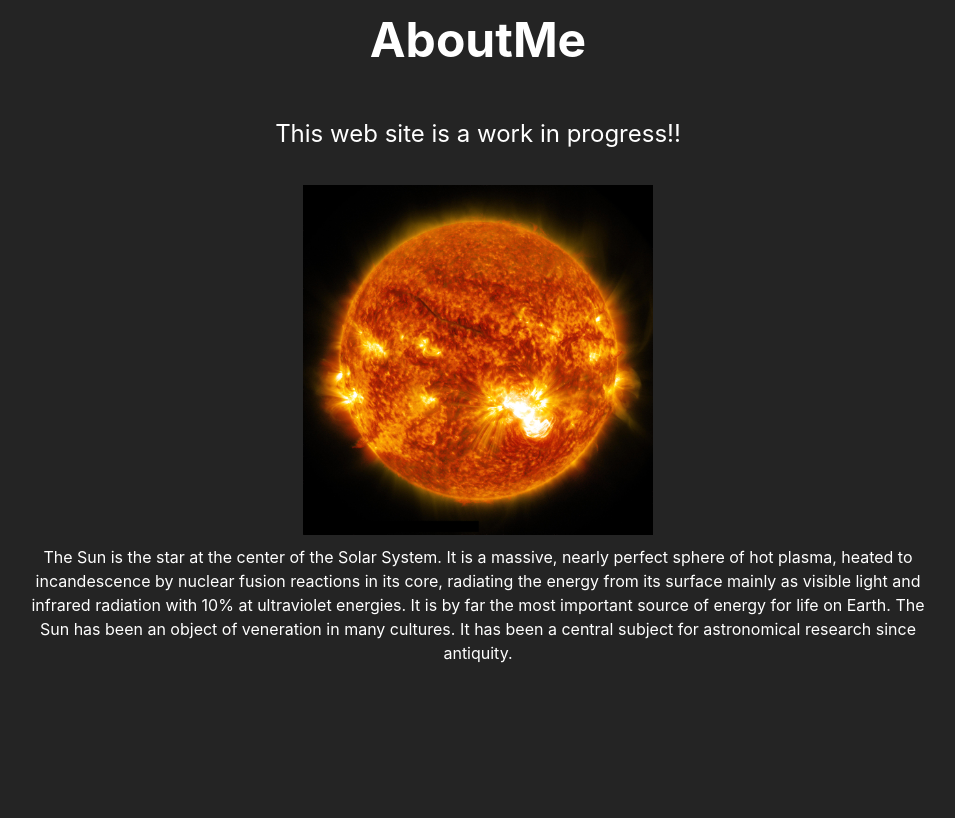
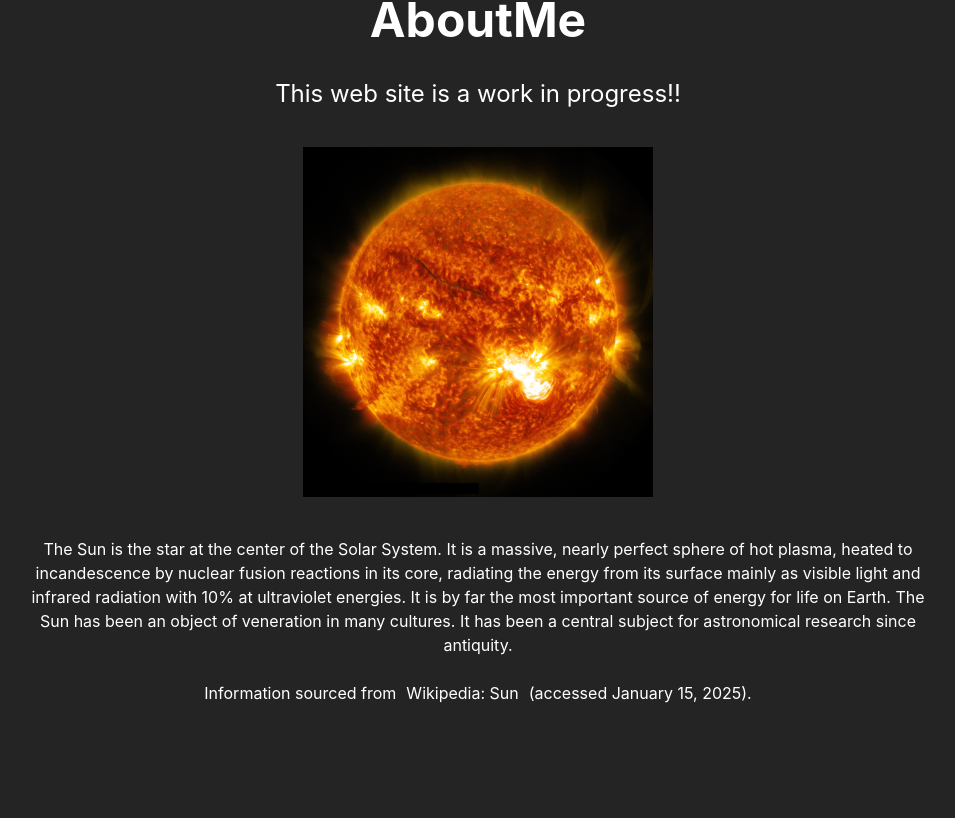
Before and after one commit to MaloSunce/ReactDemo, a React (Vite) app in the folder ReactDemo/: page / in a window 1280 px wide. Shown: the part 836-1654 px from the top of the page, without its empty margins (162-1117 px from the left). Built offline with nearby package versions, Linux system fonts and the light colour scheme.

Commit message:
update: cite Wikipedia Sun

```diff
--- a/ReactDemo/src/content/AboutMe.css
+++ b/ReactDemo/src/content/AboutMe.css
@@ -13,6 +13,13 @@
     margin: auto;
 }
 
+.AboutMe h2, h3, p {
+    gap: 0;
+    margin: 20px;
+    padding: 0;
+}
+
+
 .Disclaimer {
     margin: 0;
     grid-area: Disclaimer;
@@ -25,6 +32,7 @@
 
 .Image {
     grid-area: Image;
+    margin-bottom: 30px;
 }
 
 .AboutMe img {
--- a/ReactDemo/src/content/AboutMe.jsx
+++ b/ReactDemo/src/content/AboutMe.jsx
@@ -13,7 +13,16 @@ function AboutMe() {
                 as visible light and infrared radiation with 10% at ultraviolet energies.
                 It is by far the most important source of energy for life on Earth. The Sun
                 has been an object of veneration in many cultures. It has been a central
-                subject for astronomical research since antiquity.</p>
+                subject for astronomical research since antiquity.
+
+                <br/><br/>
+
+                Information sourced from
+                <a href="https://en.wikipedia.org/wiki/Sun" target="_blank" rel="noopener noreferrer">
+                    Wikipedia: Sun
+                </a>
+                (accessed January 15, 2025).
+            </p>
         </div>
     );
 }
```
